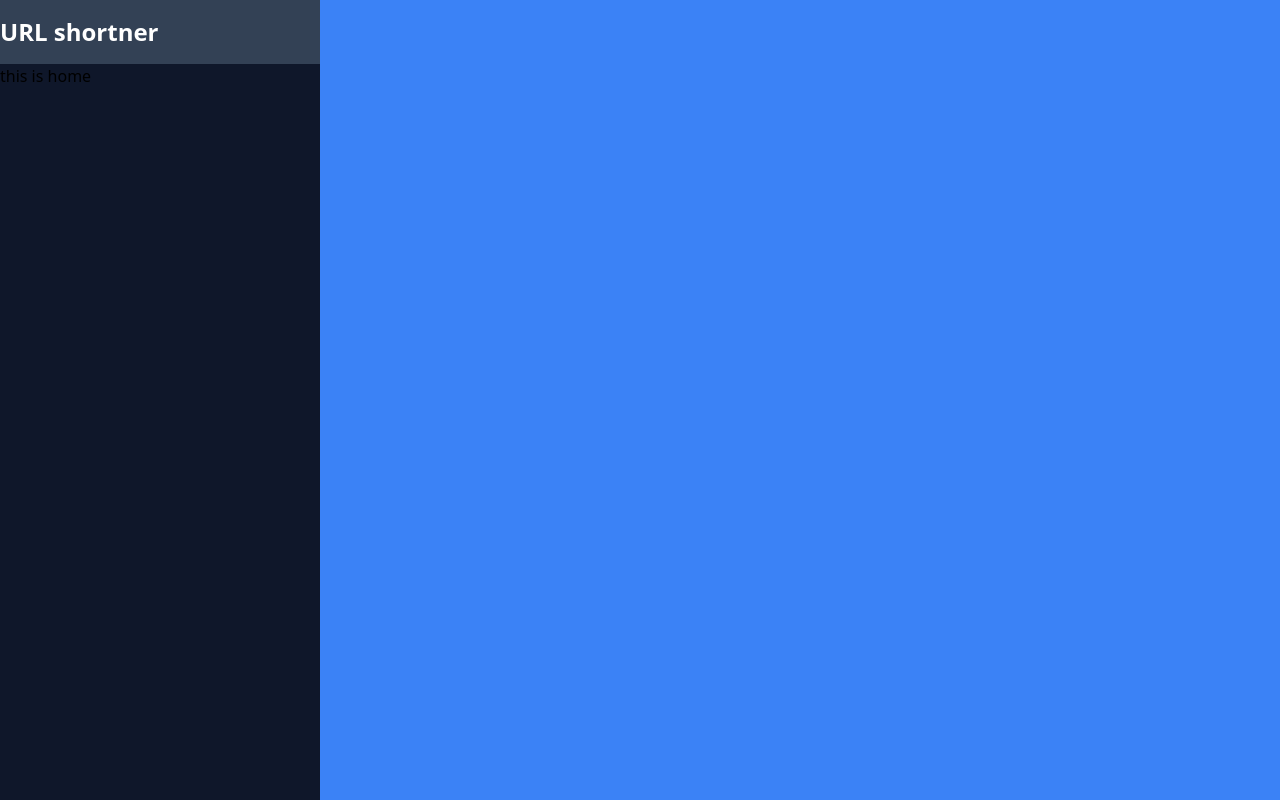
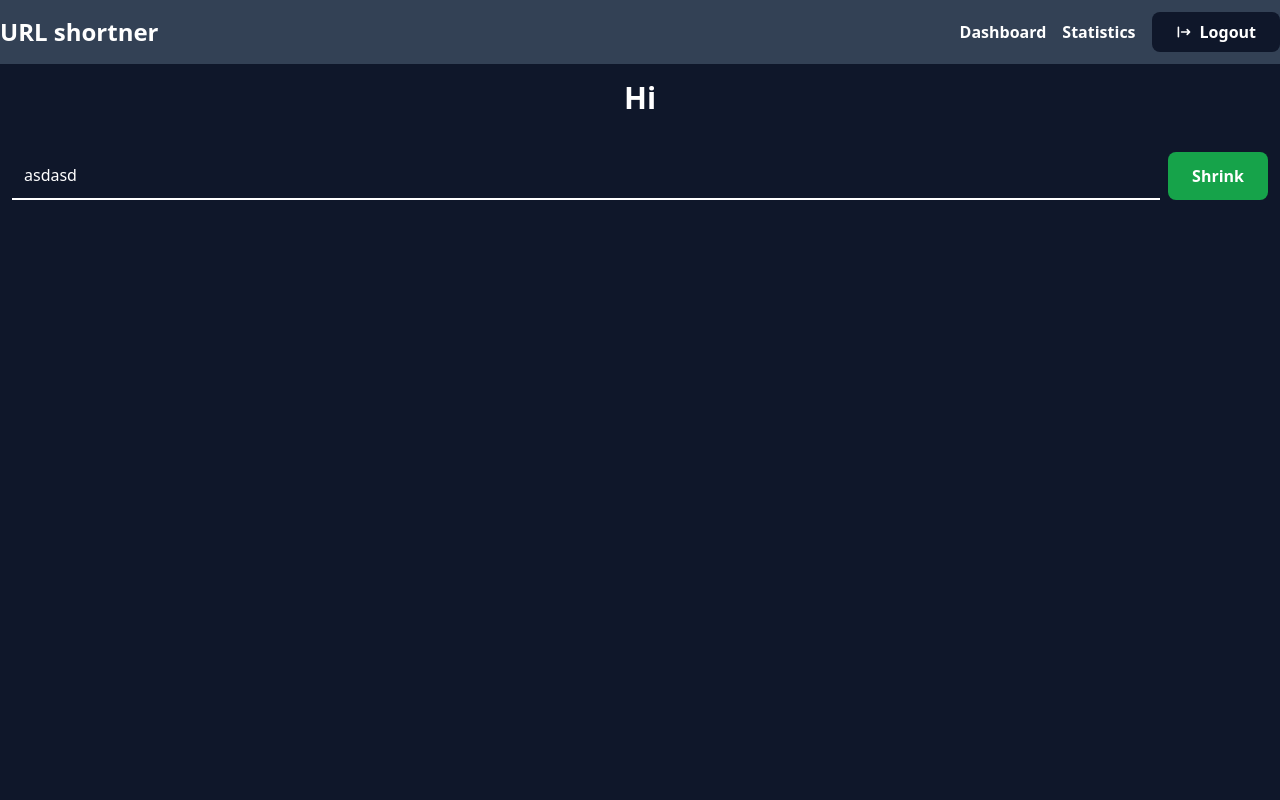
Before and after one commit to Raghu-KV/url-shortner-frontend, a React (Create React App) app: page / in a window 1280 px wide. Built offline with nearby package versions, Linux system fonts and the light colour scheme; no server answers.

Commit message:
4.4.2023 of

```diff
--- a/src/components/Navbar.jsx
+++ b/src/components/Navbar.jsx
@@ -1,7 +1,7 @@
 import { Link } from "react-router-dom";
 import { Outlet } from "react-router-dom";
 import { useNavigate } from "react-router-dom";
-import { HiOutlineMenuAlt3 } from "react-icons/hi";
+import { HiOutlineMenuAlt3, HiX, HiLogout } from "react-icons/hi";
 import { useState } from "react";
 
 function Navbar() {
@@ -15,32 +15,61 @@ function Navbar() {
 
   return (
     <>
-      <div className="bg-slate-700 relative">
-        <div className="h-16  flex items-center justify-between container mx-auto">
+      <div className="bg-slate-700 fixed w-screen">
+        <div className="h-16 flex items-center justify-between container mx-auto">
           <div className="ml-5 md:ml-0">
             <h1 className="text-white font-bold text-2xl">
               <Link to="/">URL shortner</Link>
             </h1>
           </div>
           <ul className="hidden text-white md:flex gap-4 font-semibold">
-            <li>
+            <li className="py-2">
+              <Link to="/">Dashboard</Link>
+            </li>
+            <li className="py-2">
+              {" "}
+              <Link to="/statistics">Statistics</Link>
+            </li>
+            <li
+              onClick={logOut}
+              className="cursor-pointer rounded-lg px-6 py-2 bg-slate-900 hover:scale-105 transition-all duration-100"
+            >
+              <HiLogout className="inline-block mr-2 mb-1" />
+              Logout
+            </li>
+          </ul>
+          <div
+            className="mr-5 text-white md:hidden z-10"
+            onClick={() => setOpenNav(!openNav)}
+          >
+            {openNav ? (
+              <HiX size={"30px"} />
+            ) : (
+              <HiOutlineMenuAlt3 size={"30px"} />
+            )}
+          </div>
+
+          <ul
+            className={`h-screen absolute w-4/6 bg-slate-700  right-0 top-0 ${
+              openNav ? "translate-x-0" : "translate-x-full"
+            } transition-all ease-out duration-300 text-white flex flex-col gap-2 font-semibold items-center justify-center
+            text-xl`}
+          >
+            <li className="">
               <Link to="/">Dashboard</Link>
             </li>
             <li>
               {" "}
               <Link to="/statistics">Statistics</Link>
             </li>
-            <li onClick={logOut} className="cursor-pointer">
+            <li
+              onClick={logOut}
+              className="cursor-pointer mt-10 rounded-lg px-6 py-2 bg-slate-900"
+            >
+              <HiLogout className="inline-block mr-2 mb-1" />
               Logout
             </li>
           </ul>
-          <div className="mr-5 text-white md:hidden z-10">
-            <HiOutlineMenuAlt3 size={"30px"} />
-          </div>
-
-          <div
-            className={`h-screen w-3/4 bg-blue-500 absolute right-0 top-0`}
-          ></div>
         </div>
       </div>
       <Outlet />
--- a/src/pages/Home.jsx
+++ b/src/pages/Home.jsx
@@ -1,6 +1,8 @@
 import { useEffect, useState } from "react";
 import { useNavigate } from "react-router-dom";
 import Navbar from "../components/Navbar";
+import { useFormik } from "formik";
+import * as yup from "yup";
 
 function Home() {
   const [userData, setUserData] = useState("");
@@ -25,7 +27,63 @@ function Home() {
     getUserData();
   }, []);
 
-  return <h1>this is home</h1>;
+  // console.log(userData);
+
+  const formik = useFormik({
+    initialValues: {
+      url: "asdasd",
+    },
+    validationSchema: yup.object({
+      url: yup
+        .string()
+        .matches(
+          /((https?):\/\/)?(www.)?[a-z0-9]+(\.[a-z]{2,}){1,3}(#?\/?[a-zA-Z0-9#]+)*\/?(\?[a-zA-Z0-9-_]+=[a-zA-Z0-9-%]+&?)?$/,
+          "Enter valid url!"
+        )
+        .required("Please enter a Link!"),
+    }),
+    onSubmit: (values) => {
+      console.log(values);
+    },
+  });
+
+  return (
+    <div className="container mx-auto pt-20">
+      <h1 className="text-white text-center text-3xl font-semibold">
+        Hi {userData.userName}
+      </h1>
+
+      <div className="mt-6 p-3">
+        <form
+          className="flex justify-center gap-2 text-white"
+          onSubmit={formik.handleSubmit}
+        >
+          <input
+            type="text"
+            className={`w-full px-3 bg-transparent border-b-2 focus:outline-none focus:border-b-green-600  ${
+              formik.touched.url && formik.errors.url
+                ? "border-b-red-600"
+                : "border-b-white"
+            }`}
+            name="url"
+            value={formik.values.url}
+            onChange={formik.handleChange}
+            onBlur={formik.handleBlur}
+          />
+
+          <button
+            type="submit"
+            className=" px-6 py-3 font-semibold bg-green-600 rounded-lg hover:scale-105 transition-all duration-100 "
+          >
+            Shrink
+          </button>
+        </form>
+        {formik.touched.url && formik.errors.url && (
+          <p className="text-red-500 pt-2 font-semibold">{formik.errors.url}</p>
+        )}
+      </div>
+    </div>
+  );
 }
 
 export default Home;
```
